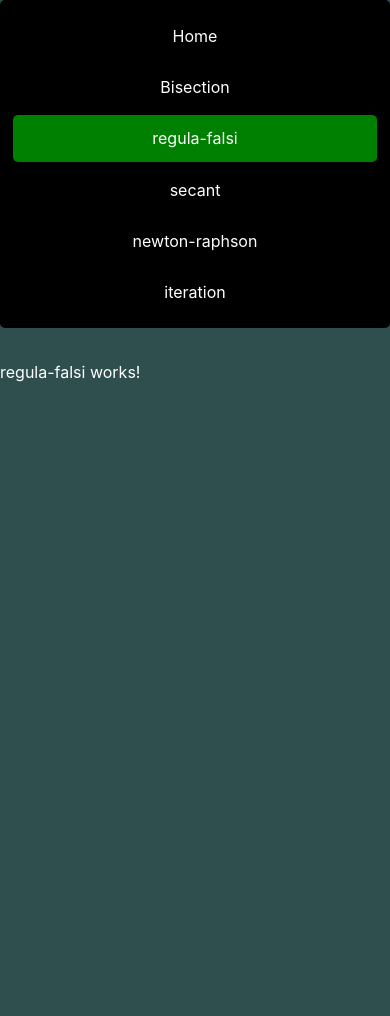
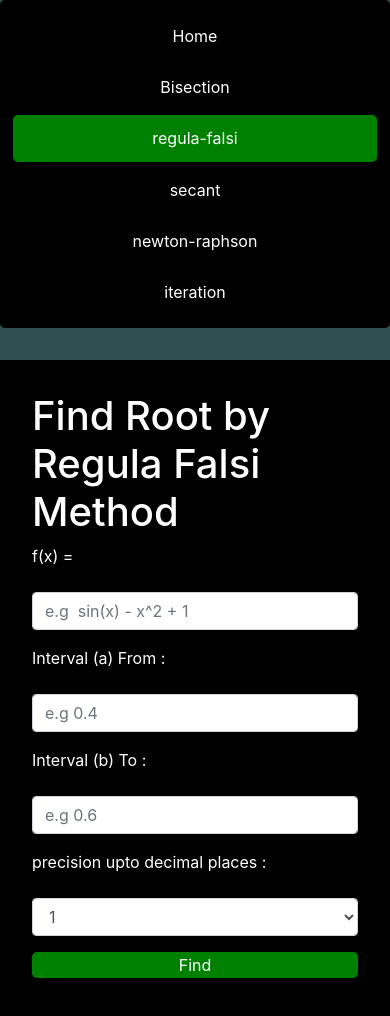
Before and after one commit to ZakaTiwana/sol-non-linear-eq, an Angular app: page /regula-falsi in a window 390 px wide. Shown: the top 1016 px of the page. Before the commit the page ends 844 px from the top, so only its background shows below. Built offline with nearby package versions, Linux system fonts and the light colour scheme.

Commit message:
regula fasli completed

```diff
--- a/src/app/app.module.ts
+++ b/src/app/app.module.ts
@@ -1,5 +1,5 @@
 import { BrowserModule } from '@angular/platform-browser';
-import { NgModule } from '@angular/core';
+import { NgModule, NO_ERRORS_SCHEMA } from '@angular/core';
 
 import { ReactiveFormsModule } from "@angular/forms";
 
@@ -32,6 +32,7 @@ import { PageNotFoundComponent } from './page-not-found/page-not-found.component
     ReactiveFormsModule
   ],
   providers: [],
-  bootstrap: [AppComponent]
+  bootstrap: [AppComponent],
+  schemas:[NO_ERRORS_SCHEMA]
 })
 export class AppModule { }
--- a/src/app/bisection/bisection.component.css
+++ b/src/app/bisection/bisection.component.css
@@ -15,7 +15,6 @@
     grid-column: 3/4;
     background-color: green;
     border: none;
-    height: 2rem;
     color: inherit;
     border-radius: 5px;
 }
--- a/src/app/bisection/bisection.component.html
+++ b/src/app/bisection/bisection.component.html
@@ -1,6 +1,6 @@
 <div id="bisection-container">
     <h1> Find Root by Bisection Method</h1>
-    <form class="biform form-group" [formGroup]="biFrom" >
+    <form class="biform form-group" [formGroup]="biForm" >
         <label for="equation" class="biform__label">f(x) = </label>
         <input  required type="text" id="equation" formControlName="equation" class="biform__input form-control" placeholder="e.g  sin(x) - x^2 + 1">
         <label for="from" class="biform__label">Interval (a) From :</label>
@@ -16,7 +16,7 @@
     </form>
 
     <div *ngIf="isSubmited" class="bidisplay">
-        <h3>Solution for; f(x) = {{biFrom.value.equation}} </h3>
+        <h3>Solution for; f(x) = {{biForm.value.equation}} </h3>
         <table class="table bidisplay__table">
             <thead>
                 <th>n</th>
--- a/src/app/bisection/bisection.component.ts
+++ b/src/app/bisection/bisection.component.ts
@@ -8,6 +8,7 @@ import { parser } from 'mathjs';
   styleUrls: ['./bisection.component.css'],
 })
 export class BisectionComponent implements OnInit {
+  MAX_ITERATION=100;
   isSubmited = false;
   f:any;
   precision:string;
@@ -15,32 +16,32 @@ export class BisectionComponent implements OnInit {
   root:number;
   gotResult = false;
 
-  biFrom:FormGroup ;
+  biForm:FormGroup ;
   constructor(private fb:FormBuilder) { }
 
   ngOnInit() {
-    this.biFrom = this.fb.group({
+    this.biForm = this.fb.group({
       equation:"",
       from:null,
       to:null,
       precision:1
     });
-    this.biFrom.valueChanges.subscribe(()=>this.isSubmited=false);
+    this.biForm.valueChanges.subscribe(()=>this.isSubmited=false);
   }
 
   eval(){
-    if(this.biFrom.invalid) return;
+    if(this.biForm.invalid) return;
     this.isSubmited = true;
     const par = parser();
-    par.evaluate('f(x) = '+this.biFrom.value.equation);
+    par.evaluate('f(x) = '+this.biForm.value.equation);
     this.f = par.get('f');
     par.clear();
     let a:number,b:number,p:number;
-    a = this.biFrom.value.from;
-    b = this.biFrom.value.to;
-    p = this.biFrom.value.precision;
+    a = this.biForm.value.from;
+    b = this.biForm.value.to;
+    p = this.biForm.value.precision;
     this.precision = '.1-'+p;
-    this.bisectionMethod(a,b,p,100);
+    this.bisectionMethod(a,b,p,this.MAX_ITERATION);
     this.root = this.data.slice(-1)[0].c;
   }
 
--- a/src/app/regula-falsi/regula-falsi.component.css
+++ b/src/app/regula-falsi/regula-falsi.component.css
@@ -0,0 +1,63 @@
+#regulaFalsi-container{
+    background-color: black;
+    min-height: 70vh;
+    padding: 2rem;
+
+}
+
+.rfform{
+    display: grid;
+    grid-template-columns: repeat(3,1fr);
+    gap: 1rem;
+}
+
+.rfform__submit{
+    grid-column: 3/4;
+    background-color: green;
+    border: none;
+    color: inherit;
+    border-radius: 5px;
+}
+.rfform__submit:hover{
+    background-color: rgba(0, 128, 0, 0.5);
+}
+
+
+.rfform__submit:focus{
+    border: 1px solid greenyellow;
+    outline: none;
+}
+
+.rfform__submit::-moz-focus-inner {
+    border: 0;
+}
+
+
+
+.rfform__label{
+    grid-column: 1/1;
+}
+.rfform__input{
+    grid-column: 2/4;
+}
+.rfform > *[type=number]:focus,*[type=text]:focus,#precision:focus{
+    border: 2px solid rgb(0, 89, 255);
+    border-radius: 2px;
+}
+
+.rfdisplay{
+    margin-top: 3rem;
+}
+.rfdisplay__table{
+    max-width: 700px;
+    margin: 0 auto;
+}
+
+@media only screen and (max-width:600px){
+    .rfform{
+        grid-template-columns: 1fr;
+    }
+    .rfform > *{
+        grid-column: auto;
+    }
+}
--- a/src/app/regula-falsi/regula-falsi.component.html
+++ b/src/app/regula-falsi/regula-falsi.component.html
@@ -1 +1,45 @@
-<p>regula-falsi works!</p>
+<div id="regulaFalsi-container">
+    <h1> Find Root by Regula Falsi Method</h1>
+    <form class="rfform form-group" [formGroup]="rfForm" >
+        <label for="equation" class="rfform__label">f(x) = </label>
+        <input  required type="text" id="equation" formControlName="equation" class="rfform__input form-control" placeholder="e.g  sin(x) - x^2 + 1">
+        <label for="from" class="rfform__label">Interval (a) From :</label>
+        <input  required type="number" id="from" formControlName="from" class="rfform__input form-control" step="0.001" placeholder="e.g 0.4">
+        <label for="to"  class="rfform__label">Interval (b) To :</label>
+        <input  required type="number" id="to" formControlName="to" class="rfform__input form-control"  step="0.001" placeholder="e.g 0.6">
+
+        <label for="precision" class="rfform__label">precision upto decimal places :</label>
+        <select  name="precision" id="precision" formControlName="precision" class="rfform__select form-control">
+            <option *ngFor="let n of [1,2,3,4,5,6]" [value]="n"> {{n}} </option>
+        </select>
+        <button (click)="eval()" class="rfform__submit"> Find </button>
+    </form>
+
+    <div *ngIf="isSubmited" class="rfdisplay">
+        <h3>Solution for; f(x) = {{rfForm.value.equation}} </h3>
+        <table class="table rfdisplay__table">
+            <thead>
+                <th>n</th>
+                <th>a</th>
+                <th>b</th>
+                <th><img src="../../assets/rf_folmula.svg" style="filter: invert(100%) sepia(0%) saturate(7500%) hue-rotate(329deg) brightness(102%) contrast(106%);;" alt="folmula"></th>
+                <th>f(c)</th>
+            </thead>
+
+            <tbody>
+                <tr *ngFor="let d of data">
+                    <td>{{d.i}}</td>
+                    <td>{{d.a | number:precision}}</td>
+                    <td>{{d.b | number:precision}}</td>
+                    <td>{{d.c | number:precision}}</td>
+                    <td>{{d.f_of_c | number:precision}}</td>
+                </tr>
+            </tbody>
+        </table>
+
+        <div class="rfdisplay__result">
+            <h5 *ngIf="gotResult"> Root is {{root| number:precision}} </h5>
+            <h5 *ngIf="!gotResult"> Cannot find root in given interval</h5>
+        </div>
+    </div>
+</div>
--- a/src/app/regula-falsi/regula-falsi.component.ts
+++ b/src/app/regula-falsi/regula-falsi.component.ts
@@ -1,4 +1,7 @@
 import { Component, OnInit } from '@angular/core';
+import { FormBuilder,FormGroup } from '@angular/forms';
+import { parser } from 'mathjs';
+
 
 @Component({
   selector: 'app-regula-falsi',
@@ -6,10 +9,78 @@ import { Component, OnInit } from '@angular/core';
   styleUrls: ['./regula-falsi.component.css']
 })
 export class RegulaFalsiComponent implements OnInit {
+  MAX_ITERATION=100;
+  isSubmited = false;
+  f:any;
+  precision:string;
+  data:rfData[];
+  root:number;
+  gotResult = false;
 
-  constructor() { }
+  rfForm:FormGroup ;
+  constructor(private fb:FormBuilder) {}
 
   ngOnInit() {
+    this.rfForm = this.fb.group({
+      equation:"",
+      from:null,
+      to:null,
+      precision:1
+    });
+    this.rfForm.valueChanges.subscribe(()=>this.isSubmited=false);
   }
 
+  eval(){
+    if(this.rfForm.invalid) return;
+    this.isSubmited = true;
+    const par = parser();
+    par.evaluate('f(x) = '+this.rfForm.value.equation);
+    this.f = par.get('f');
+    par.clear();
+    let a:number,b:number,p:number;
+    a = this.rfForm.value.from;
+    b = this.rfForm.value.to;
+    p = this.rfForm.value.precision;
+    this.precision = '.1-'+p;
+    this.regulaFalsiMethod(a,b,p,this.MAX_ITERATION);
+    this.root = this.data.slice(-1)[0].c;
+  }
+
+  regulaFalsiMethod(a:number,b:number,p:number,n:number){
+    this.data = [];
+    let c:number;
+    let pre_c:number;
+
+    for (let i = 0; i < n; i++) {
+        pre_c = this.roundOff(c,p);
+        let f_of_a:number = this.f(a);
+        let f_of_b:number = this.f(b);
+        c = ( (a*f_of_b ) - (b*f_of_a) )
+               /  (f_of_b - f_of_a) ;
+        let f_of_c:number = this.f(c);
+        this.data.push(new rfData(i,a,b,c,f_of_c));
+        if( this.roundOff(f_of_c,p) === 0){
+          this.gotResult = true;
+          console.log({gotResult:this.gotResult});
+          break;
+        }
+        if( this.roundOff(c,p) === pre_c) {
+          this.gotResult = false;
+          console.log({gotResult:this.gotResult});
+          break;
+        }
+        if ( f_of_a*f_of_c  < 0) b = c;
+        else a = c;
+    }
+
+  }
+
+  roundOff(x:number,p:number){
+    x = x * Math.pow(10,p);
+    return Math.round(x);
+  }
 }
+
+class rfData {
+  constructor (public i:number,public a:number,public b:number,public c:number,public f_of_c:number){}
+}
```
Also changed, not shown: src/app/home/home.component.html (line endings or trailing spaces), src/assets/rf_folmula.svg (added).
